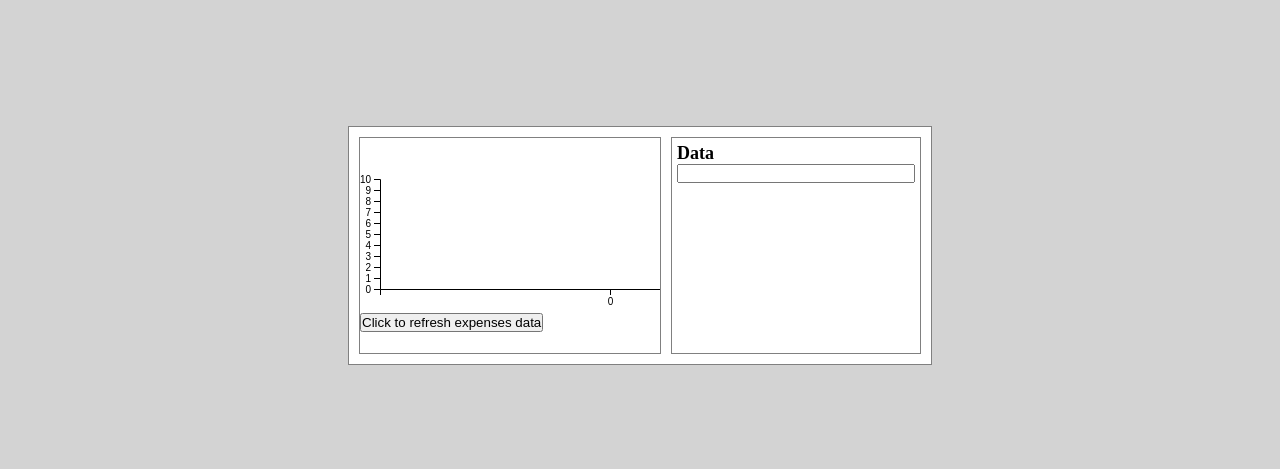
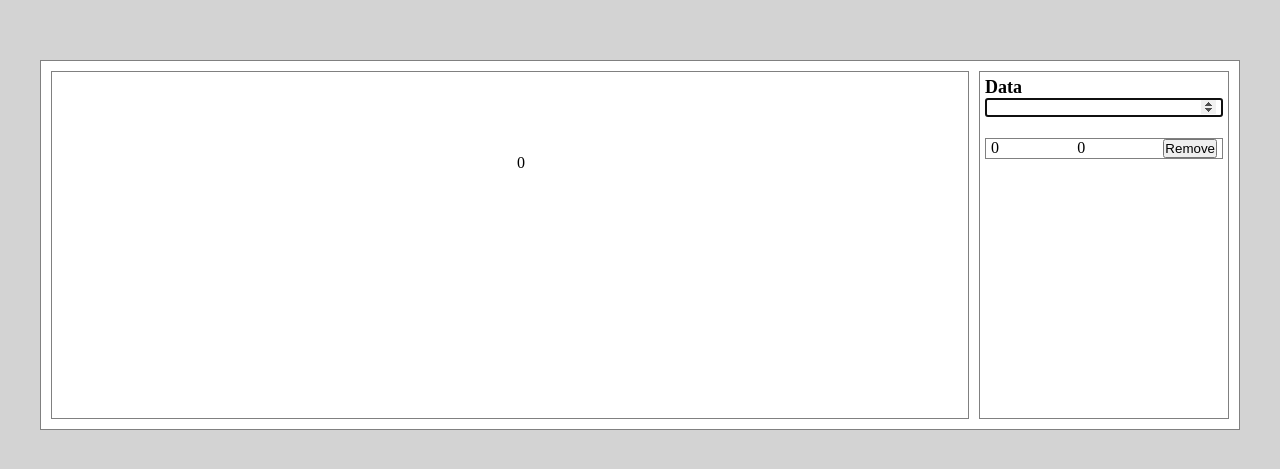
Before and after one commit to ZetBaur/test-siemens-chart-d3, a React (Vite) app: page / in a window 1280 px wide. Shown: the part 155-624 px from the top of the page. Built offline with nearby package versions, Linux system fonts and the light colour scheme.

Commit message:
chart logic refactor

```diff
--- a/src/App.css
+++ b/src/App.css
@@ -1,8 +1,8 @@
-.App {
+/* .App {
   display: flex;
   column-gap: 10px;
   max-width: 1200px;
   padding: 10px;
   border: 1px solid gray;
   background: #fff;
-}
+} */
--- a/src/App.jsx
+++ b/src/App.jsx
@@ -1,22 +1,123 @@
-import Chart from './components/Chart';
-import LineChart from './components/LineChart';
-import GenerateData from './components/GenerateData';
-import Dthree from './components/Dthree';
+import { useState, useRef, useEffect } from 'react';
+import * as d3 from 'd3';
 import './App.css';
-import { useState } from 'react';
 
 const App = () => {
-  const [data, setData] = useState([]);
+  const initialData = [
+    {
+      date: new Date().getMilliseconds(),
+      value: 0,
+    },
+    // {
+    //   date: 555,
+    //   value: 3,
+    // },
+  ];
+
+  const [chartdata, setChartdata] = useState(initialData);
+  const [value, setValue] = useState('');
+  const inputRef = useRef(null);
+  const svgRef = useRef(null);
+  const windowWidth = useRef(window.innerWidth);
+
+  const submit = (event) => {
+    event.preventDefault();
+
+    const item = {
+      date: new Date().getMilliseconds(),
+      value: +value,
+    };
+
+    if (value) setChartdata([...chartdata, item]);
+    setValue('');
+    inputRef.current.focus();
+  };
+
+  const removeItem = (index) => {
+    setChartdata(chartdata.filter((el, idx) => idx !== index));
+  };
+
+  useEffect(() => {
+    inputRef.current.focus();
+
+    const w = windowWidth.current - 350;
+    const h = 150;
+
+    const svg = d3
+      .select(svgRef.current)
+      .attr('width', w)
+      .attr('height', h * 2)
+      .style('overflow', 'visible');
+
+    const xScale = d3
+      .scalePoint()
+      .domain(chartdata.map((d) => d.date))
+      .range([0, w]);
+
+    const yScale = d3
+      .scaleLinear()
+      .domain([0, d3.max(chartdata, (d) => d.value)])
+      .range([h, 0]);
+
+    const line = d3
+      .line()
+      .x((d) => xScale(d.date))
+      .y((d) => yScale(d.value))
+      .curve(d3.curveLinear);
+
+    svg
+      .selectAll()
+      .data(chartdata)
+      .join('path')
+      .attr('d', (d) => line(d.value))
+      .attr('fill', 'none')
+      .attr('stroke', 'black');
+
+    d3.select(svgRef.current)
+      .select('path')
+      .attr('d', (value) => line(chartdata))
+      .attr('fill', 'none')
+      .attr('stroke', 'black');
+
+    d3.selectAll('text').remove();
+
+    var texts = svg.selectAll().data(chartdata).enter().append('text');
+
+    texts
+      .attr('x', (d, i) => xScale(parseInt(d.date)))
+      .attr('y', (d) => yScale(d.value))
+      .text((d) => parseInt(d.value));
+
+    //---------------------
+  }, [chartdata]);
 
   return (
     <div className='App'>
-      {/* <Dthree data={data} setData={setData} /> */}
-
-      <LineChart data={data} setData={setData} />
-
-      {/* <Chart data={data} setData={setData} /> */}
-
-      <GenerateData data={data} setData={setData} />
+      <div className='chart'>
+        <svg ref={svgRef}></svg>
+      </div>
+      <div className='generate-data'>
+        <h1>Data</h1>
+        <form onSubmit={submit}>
+          <input
+            ref={inputRef}
+            type='number'
+            value={value}
+            onChange={(e) => setValue(e.target.value)}
+          />
+        </form>
+        <ul>
+          {chartdata.map((el, idx) => {
+            return (
+              <li key={idx}>
+                <span>{el.date}</span>
+                <span>{el.value}</span>
+                <button onClick={() => removeItem(idx)}>Remove</button>
+              </li>
+            );
+          })}
+        </ul>
+      </div>
     </div>
   );
 };
--- a/src/components/Chart.css
+++ b/src/components/Chart.css
@@ -1,6 +1,6 @@
-.chart {
+/* .chart {
   flex: 1;
   border: 1px solid gray;
   padding: 21px 0;
   overflow: hidden;
-}
+} */
--- a/src/components/Chart.jsx
+++ b/src/components/Chart.jsx
@@ -35,20 +35,22 @@ const Chart = ({ data }) => {
     svg.append('g').attr('transform', `translate(0, ${h})`);
     svg.append('g');
 
+    console.log(data);
+
     svg
       .selectAll()
-      .data([data])
+      .data(data)
       .join('path')
-      .attr('d', (d) => generateScaledLine(d))
+      .attr('d', (d) => generateScaledLine(d.value))
       .attr('fill', 'none')
       .attr('stroke', 'black');
 
     var texts = svg.selectAll().data(data).enter().append('text');
 
     texts
-      .attr('x', (d, i) => xScale(i))
+      .attr('x', (d, i) => xScale(parseInt(d.value)))
       .attr('y', yScale)
-      .text((d) => d);
+      .text((d) => parseInt(d.value));
 
     //---------------------
   }, [data]);
--- a/src/components/GenerateData.jsx
+++ b/src/components/GenerateData.jsx
@@ -1,13 +1,19 @@
 import React, { useRef, useState } from 'react';
 import './generateData.css';
 
-function GenerateData({ data, setData }) {
+function GenerateData({ data, handleSubmit }) {
   const [value, setValue] = useState('');
   const inputRef = useRef(null);
 
-  const handleSubmit = (event) => {
+  const submit = (event) => {
     event.preventDefault();
-    setData([...data, parseInt(value * 100)]);
+
+    const item = {
+      name: new Date().getMilliseconds(),
+      value: value * 10,
+    };
+
+    handleSubmit(item);
     setValue('');
     inputRef.current.focus();
   };
@@ -16,7 +22,7 @@ function GenerateData({ data, setData }) {
     <div className='generate-data'>
       <h1>Data</h1>
 
-      <form onSubmit={handleSubmit}>
+      <form onSubmit={submit}>
         <input
           ref={inputRef}
           type='number'
@@ -29,7 +35,9 @@ function GenerateData({ data, setData }) {
         {data.map((el, idx) => {
           return (
             <li key={idx}>
-              <span>{el / 100}</span>
+              <span>{el.name}</span>
+              <span>{el.value}</span>
+
               <button>Remove</button>
             </li>
           );
--- a/src/components/LineChart.jsx
+++ b/src/components/LineChart.jsx
@@ -1,6 +1,6 @@
 import { useEffect, useState, useRef } from 'react';
 import * as d3 from 'd3';
-// import './chart.css';
+import './chart.css';
 
 function LineChart({ data }) {
   //  1] Setup Initial data and settings ------------//
@@ -10,32 +10,38 @@ function LineChart({ data }) {
       name: new Date().getMilliseconds(),
       value: 10,
     },
-    // {
-    //   name: new Date(),
-    //   value: 3,
-    // },
-    // {
-    //   name: 'Telephone',
-    //   value: 9,
-    // },
-    // {
-    //   name: 'Electricity',
-    //   value: 7,
-    // },
-    // {
-    //   name: 'Cinema',
-    //   value: 7,
-    // },
+    {
+      name: 555,
+      value: 3,
+    },
   ];
+
+  const [chartdata, setChartdata] = useState(initialData);
+
+  const svgRef = useRef();
+
+  const [value, setValue] = useState('');
+
+  const inputRef = useRef(null);
+
+  const handleSubmit = (event) => {
+    event.preventDefault();
+
+    setChartdata([
+      ...chartdata,
+      {
+        name: new Date().getMilliseconds(),
+        value: value,
+      },
+    ]);
+    setValue('');
+    inputRef.current.focus();
+  };
 
   const width = 500;
   const height = 150;
   const padding = 20;
   const maxValue = 20; // Maximum data value
-
-  const [chartdata, setChartdata] = useState(initialData);
-
-  const svgRef = useRef();
 
   //  2] Setup random data generator and SVG canvas -//
 
@@ -76,7 +82,7 @@ function LineChart({ data }) {
       .line()
       .x((d) => xScale(d.name))
       .y((d) => yScale(d.value))
-      .curve(d3.curveMonotoneX);
+      .curve(d3.curveLinear);
 
     console.log('chart draw commands', line(chartdata));
 
@@ -92,14 +98,14 @@ function LineChart({ data }) {
     const yAxis = d3.axisLeft(yScale);
 
     //  7] Draw x and y Axes   -------------------------//
-    d3.select('#xaxis').remove();
+    // d3.select('#xaxis').remove();
     d3.select(svgRef.current)
       .append('g')
       .attr('transform', `translate(0,${height - padding})`)
       .attr('id', 'xaxis')
       .call(xAxis);
 
-    d3.select('#yaxis').remove();
+    // d3.select('#yaxis').remove();
     d3.select(svgRef.current)
       .append('g')
       .attr('transform', `translate(${padding},0)`)
@@ -108,6 +114,7 @@ function LineChart({ data }) {
   }, [chartdata]);
 
   return (
+    <div className='App'>
       <div className='chart'>
         <svg ref={svgRef}>
           <path d='' fill='none' stroke='white' strokeWidth='5' />
@@ -130,6 +137,33 @@ function LineChart({ data }) {
           </button>
         </p>
       </div>
+
+      <div className='generate-data'>
+        <h1>Data</h1>
+
+        <form onSubmit={handleSubmit}>
+          <input
+            ref={inputRef}
+            type='number'
+            value={value}
+            onChange={(e) => setValue(e.target.value)}
+          />
+        </form>
+
+        <ul>
+          {chartdata.map((el, idx) => {
+            return (
+              <li key={idx}>
+                <span>{el.name}</span>
+                <span>{el.value}</span>
+
+                <button>Remove</button>
+              </li>
+            );
+          })}
+        </ul>
+      </div>
+    </div>
   );
 }
 
--- a/src/components/generateData.css
+++ b/src/components/generateData.css
@@ -1,4 +1,4 @@
-.generate-data {
+/* .generate-data {
   width: 250px;
   border: 1px solid gray;
   padding: 5px;
@@ -11,6 +11,7 @@ h1 {
 input {
   width: 100%;
   margin-bottom: 21px;
+  padding: 0 5px;
 }
 
 li {
@@ -19,4 +20,4 @@ li {
   border: 1px solid gray;
   padding: 0 5px;
   margin-bottom: 5px;
-}
+} */
--- a/src/index.css
+++ b/src/index.css
@@ -17,6 +17,46 @@ body {
   background: lightgrey;
 }
 
+.App {
+  display: flex;
+  column-gap: 10px;
+  max-width: 1200px;
+  padding: 10px;
+  border: 1px solid gray;
+  background: #fff;
+}
+
 svg {
   background: #fff;
 }
+
+.chart {
+  flex: 1;
+  border: 1px solid gray;
+  padding: 21px 0;
+  overflow: hidden;
+}
+
+.generate-data {
+  width: 250px;
+  border: 1px solid gray;
+  padding: 5px;
+}
+
+h1 {
+  font-size: 18px;
+}
+
+input {
+  width: 100%;
+  margin-bottom: 21px;
+  padding: 0 5px;
+}
+
+li {
+  display: flex;
+  justify-content: space-between;
+  border: 1px solid gray;
+  padding: 0 5px;
+  margin-bottom: 5px;
+}
```
Lines whose indentation alone changed are shown as unchanged.
